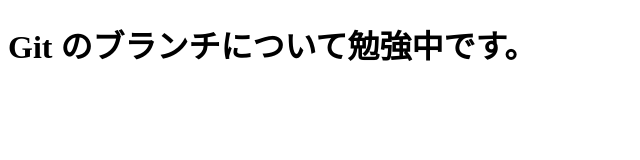
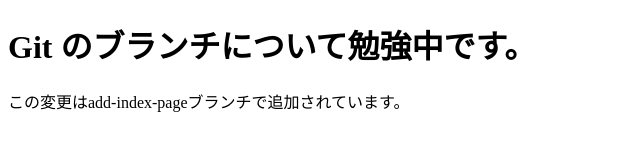
Before and after one commit to ihwka/git-study3rd, a plain HTML site: page index.html in a window 1280 px wide. Shown: the whole page, without its empty margins (0-640 px from the left). Drawn offline with Linux system fonts and the light colour scheme.

Commit message:
index.htmlのbodyに一文追加

```diff
--- a/index.html
+++ b/index.html
@@ -8,5 +8,6 @@
 </head>
 <body>
   <h1>Git のブランチについて勉強中です。</h1>
+  <p>この変更はadd-index-pageブランチで追加されています。</p>
 </body>
 </html>
```
